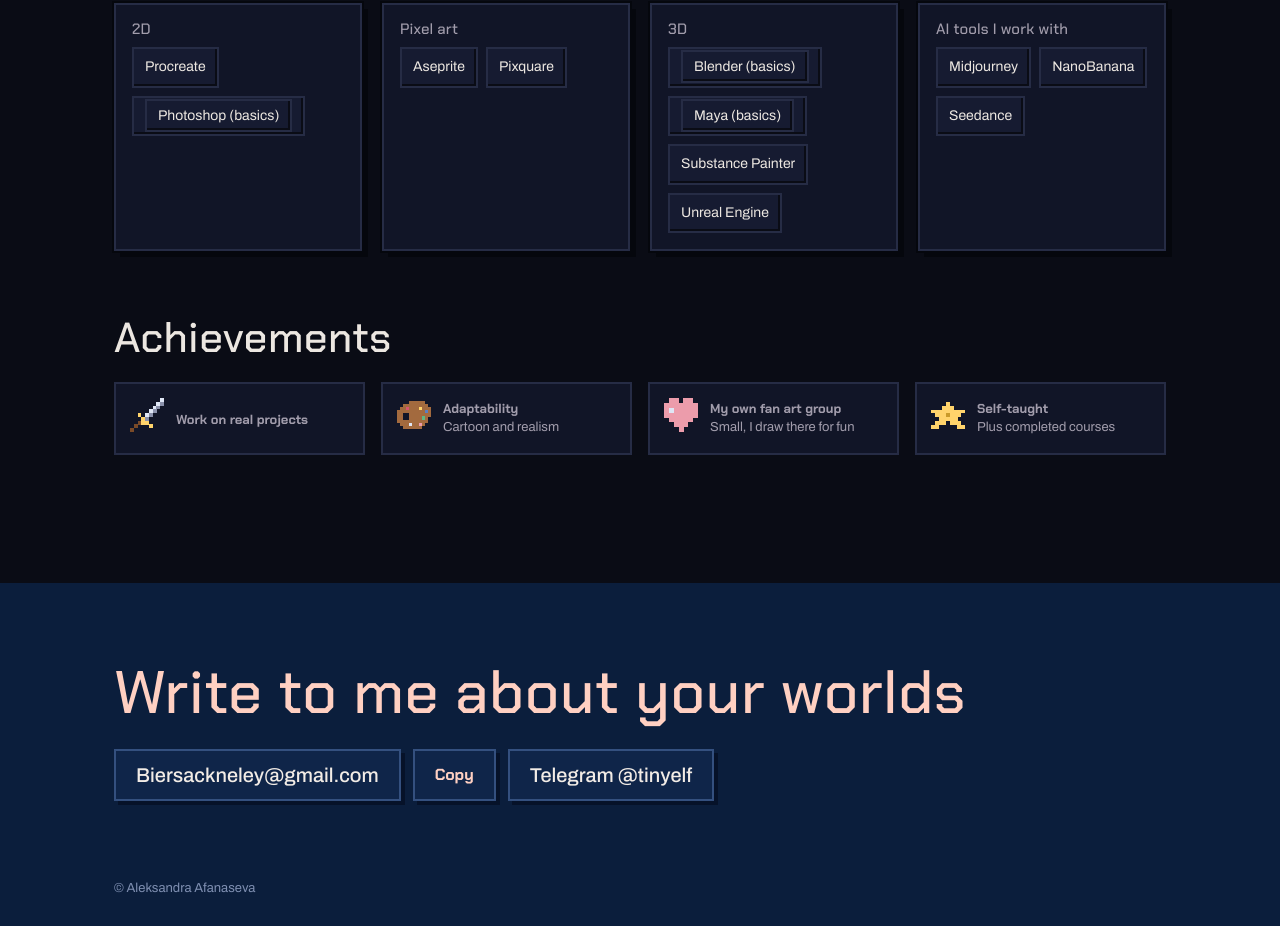
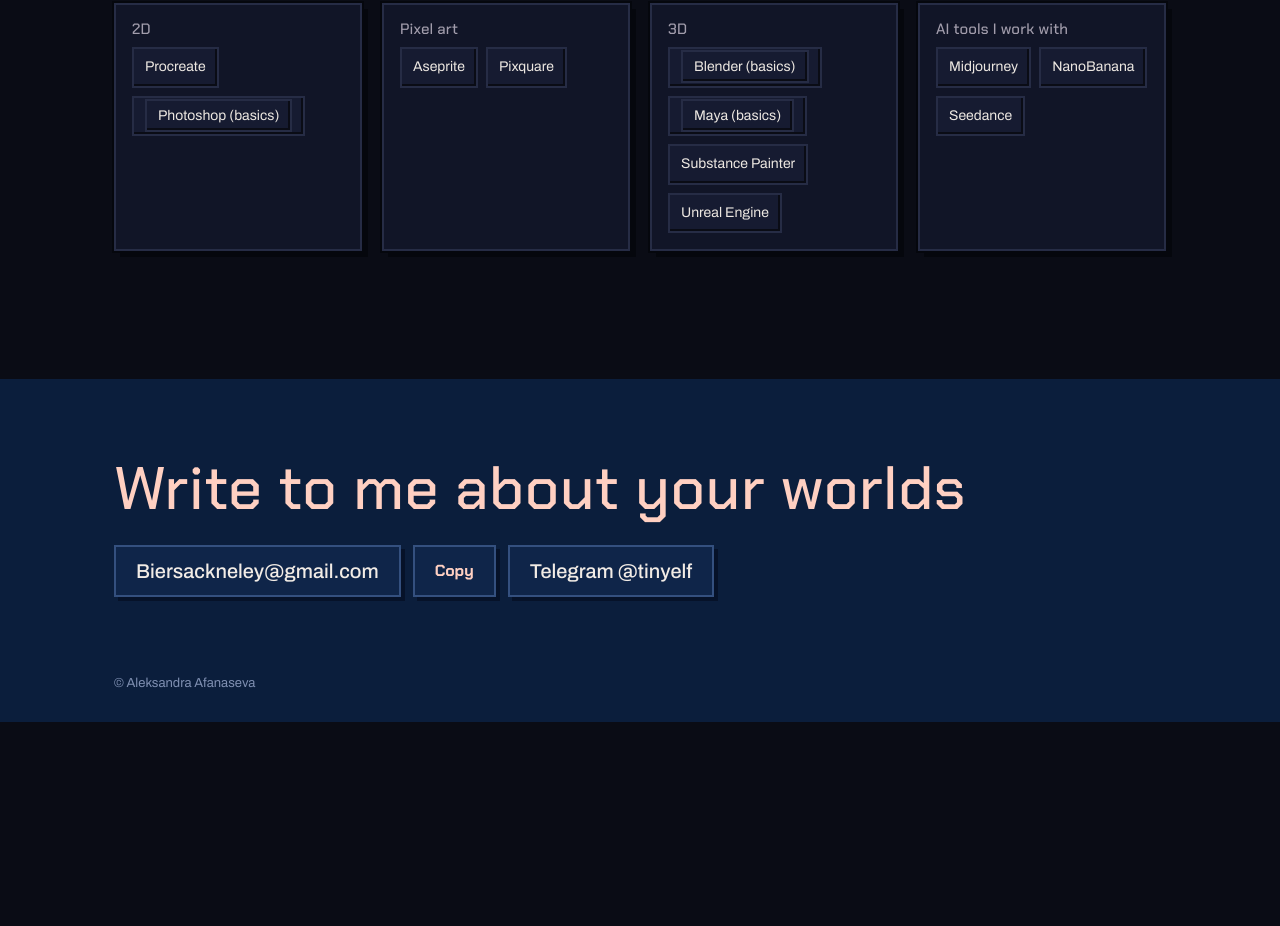
Before and after one commit to TinyAlyta/TinyAlyta.github.io, a plain HTML site: page art/index.html in a window 1280 px wide. Shown: the part 2664-3590 px from the top of the page. After the commit the page ends 3386 px from the top, so only its background shows below. Drawn offline with Linux system fonts and the light colour scheme.

Commit message:
Art site: remove achievements

```diff
--- a/art/index.html
+++ b/art/index.html
@@ -445,15 +445,6 @@ footer{background:var(--sky);color:#7f8fb1;font-size:13px;padding:0 0 28px}
     </div>
   </section>
 
-  <section class="sec wrap" aria-labelledby="achh" style="padding-top:0">
-    <div class="sech"><h2 id="achh"><span data-t="en">Achievements</span><span data-t="ru">Достижения</span></h2></div>
-    <div class="ach">
-      <div><span data-sprite="sword"></span><span><b><span data-t="en">Work on real projects</span><span data-t="ru">Работа на реальных проектах</span></b></span></div>
-      <div><span data-sprite="palette"></span><span><b><span data-t="en">Adaptability</span><span data-t="ru">Адаптивность</span></b><span><span data-t="en">Cartoon and realism</span><span data-t="ru">Мульт и реализм</span></span></span></div>
-      <div><span data-sprite="heart"></span><span><b><span data-t="en">My own fan art group</span><span data-t="ru">Своя группа с фан-артами</span></b><span><span data-t="en">Small, I draw there for fun</span><span data-t="ru">Небольшая, рисую для удовольствия</span></span></span></div>
-      <div><span data-sprite="star"></span><span><b><span data-t="en">Self-taught</span><span data-t="ru">Самоучка</span></b><span><span data-t="en">Plus completed courses</span><span data-t="ru">Плюс пройденные курсы</span></span></span></div>
-    </div>
-  </section>
 </main>
 
 <section class="contact" id="contact">
```
